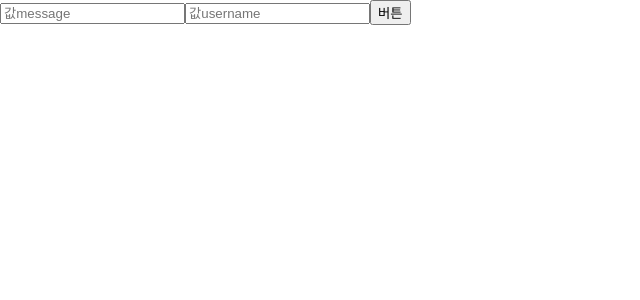
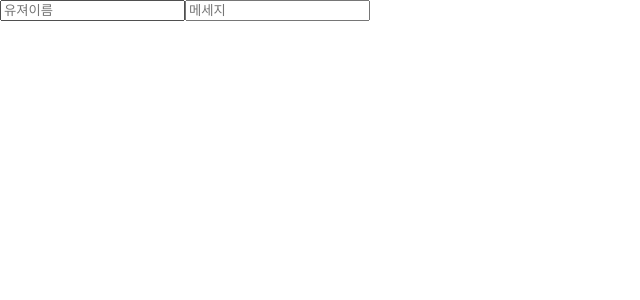
Before and after one commit to DottJs/reattest, a React (Create React App) app in the folder hello-react/: page / in a window 1280 px wide. Shown: the top 300 px of the page, without its empty margins (0-640 px from the left). Built offline with nearby package versions, Linux system fonts and the light colour scheme.

Commit message:
Event onKeyPress
다중이벤트 응용

```diff
--- a/hello-react/src/eventPart.js
+++ b/hello-react/src/eventPart.js
@@ -2,32 +2,30 @@ import React, {Component} from 'react';
 
 class EventPart extends Component{
     state = {
-        username : '',
-        message : ''
+        message:'',
+        name : ''
     }
 
-    handleChang = (e) => {
-        this.setState({
-            [e.target.name] : e.target.value
-        });
+    handleChange = (e) =>{
+        this.setState({[e.target.name]: e.target.value});
     }
 
-    handleOnClick = () =>{
-        alert(this.state.message);
-        this.setState({message : ''});
+    handleClick = () =>{
+        alert(`${this.state.username} ${this.state.message}`);
+        this.setState({username:'', message:''});
     }
-
+    handleKeyPress = (e) =>{
+        if(e.key === 'Enter'){
+            this.handleClick();
+        }
+    }
     render(){
         return(
-            <div>
-                <input type="text" name="message" value={this.state.message} placeholder="값message" onChange={this.handleChang}>
-                </input>
-                <input type="text" name="username" value={this.state.message} placeholder="값username" onChange={this.handleChang}>
-                </input>
-                <button onClick={this.handleOnClick}>
-                버튼</button>
-            </div>
-        )
+        <div>
+            <input type="text" name="username" placeholder="유져이름" value={this.state.username} onChange={this.handleChange}/>
+            <input type="text" name="message" placeholder="메세지" value={this.state.message} onChange={this.handleChange} onKeyPress={this.handleKeyPress}/>
+
+        </div>)
     }
 }
 
```
